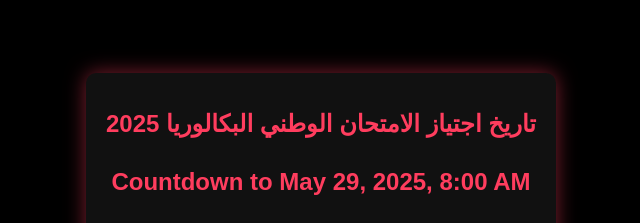
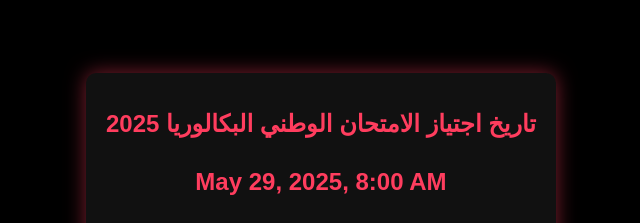
Before and after one commit to Saiddidi/second-cpontdown, a plain HTML site: page index.html in a window 1280 px wide. Shown: the part 194-417 px from the top of the page, without its empty margins (319-959 px from the left). Drawn offline with Linux system fonts and the light colour scheme.

Commit message:
Update index.html

```diff
--- a/index.html
+++ b/index.html
@@ -11,7 +11,7 @@
 <body>
     <div class="countdown-container">
         <h1>تاريخ اجتياز الامتحان الوطني البكالوريا 2025</h1>
-        <h1>Countdown to May 29, 2025, 8:00 AM</h1>
+        <h1>May 29, 2025, 8:00 AM</h1>
         <div id="countdown">
             <div class="time"><span id="days"></span> Days</div>
             <div class="time"><span id="hours"></span> Hours</div>
```
